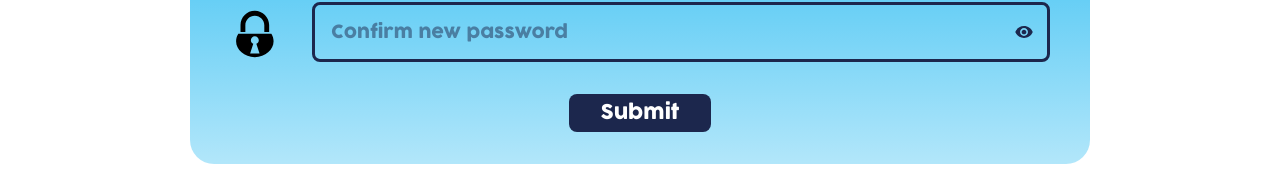
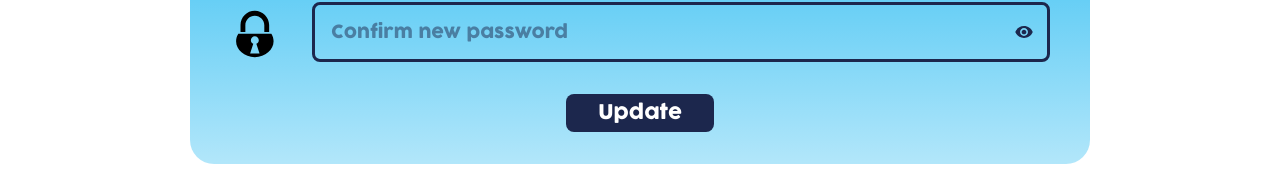
Before and after one commit to Valuegate/Brand-me, a Next.js app: page /reset-password/1/1 in a window 1280 px wide. Shown: the part 377-561 px from the top of the page. Built offline with nearby package versions, Linux system fonts and the light colour scheme.

Commit message:
adjust forgot password page

```diff
--- a/src/app/reset-password/[uidb64]/[token]/page.tsx
+++ b/src/app/reset-password/[uidb64]/[token]/page.tsx
@@ -95,7 +95,7 @@
                 className="text-white bg-brand px-8 md:w-full py-2 md:py-3 rounded-lg text-[20px] leading-[21.8px] font-cocogoose"
                 disabled={loading}
               >
-                {loading ? <CircularProgress size={24} color="inherit" /> : "Submit"}
+                {loading ? <CircularProgress size={24} color="inherit" /> : "Update"}
               </button>
             </div>
             {message && (
```
